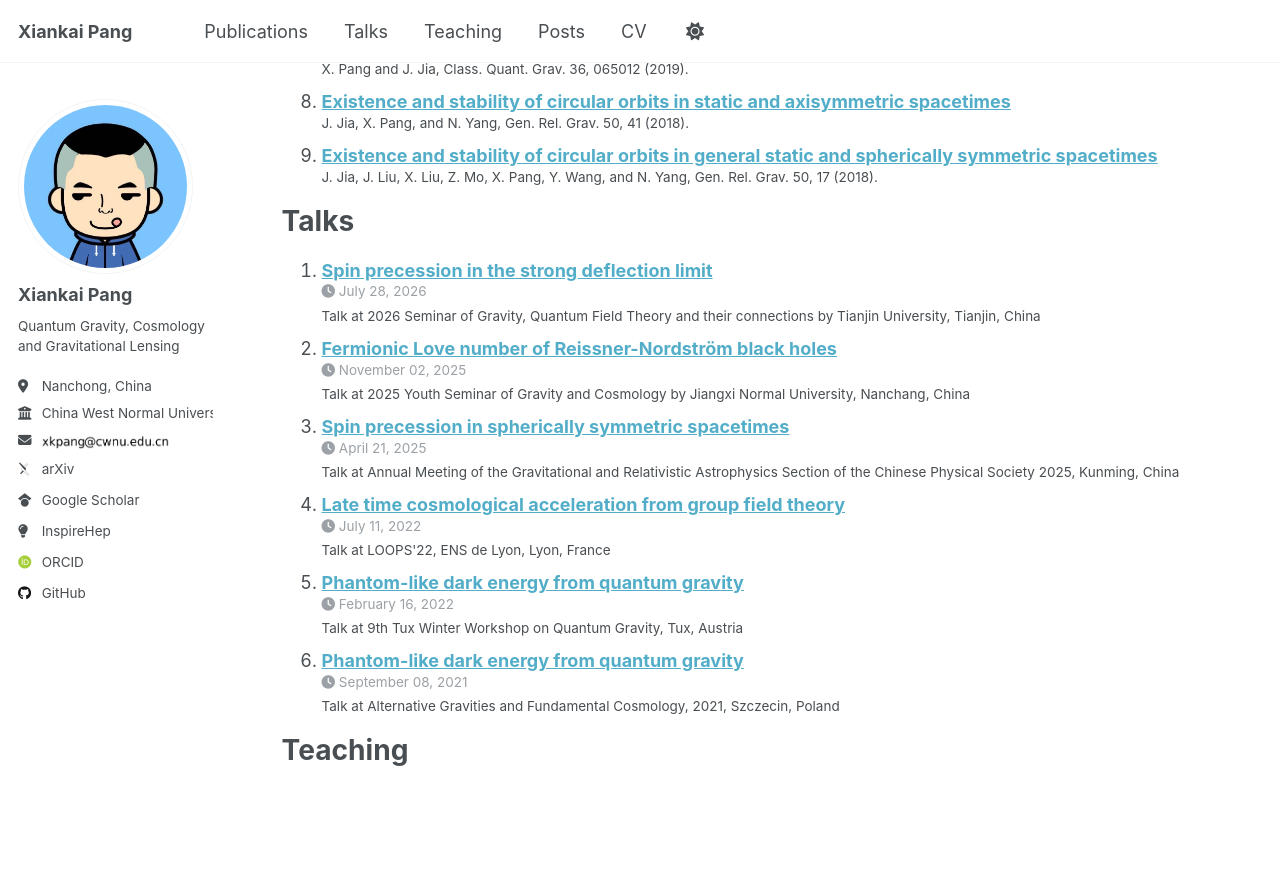
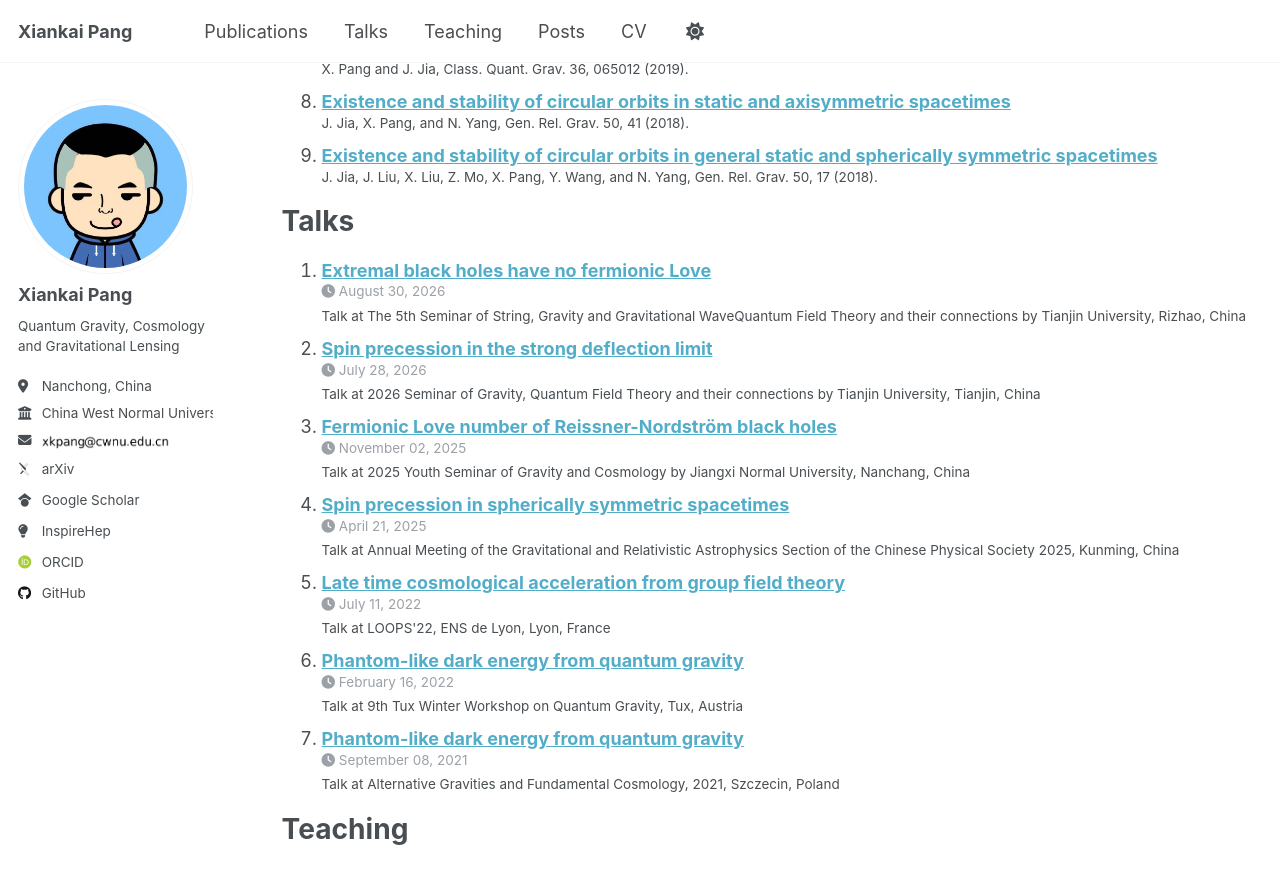
Before and after one commit to NineBeans2/NineBeans2.github.io, a Jekyll site: the page built from _pages/cv.md, in a window 1280 px wide and 900 px high, scrolled down 891 px. Shown: the top 884 px of the window. Built offline with Jekyll 4.4.1, drawn with Linux system fonts in a browser that asks for light colours; some web fonts are replaced; a script that is not in the unit is left out.

Commit message:
Auto-commit: Tue  1 Sep 01:11:01 CST 2026

```diff
--- /dev/null
+++ b/_talks/Talks/2026-08-30-rizhaostring.md
@@ -0,0 +1,11 @@
+---
+title: Extremal black holes have no fermionic Love
+collection: talks
+type: Talk
+permalink: /talks/2026-08-30-rizhaostring
+venue: The 5th Seminar of String, Gravity and Gravitational WaveQuantum Field Theory and their connections by Tianjin University
+date: 2026-08-30
+location: Rizhao, China
+---
+
+<!-- This is a description of your talk, which is a markdown file that can be all markdown-ified like any other post. Yay markdown! -->
```
Also changed, not shown: _pages/about.md (+1 -1 lines).
